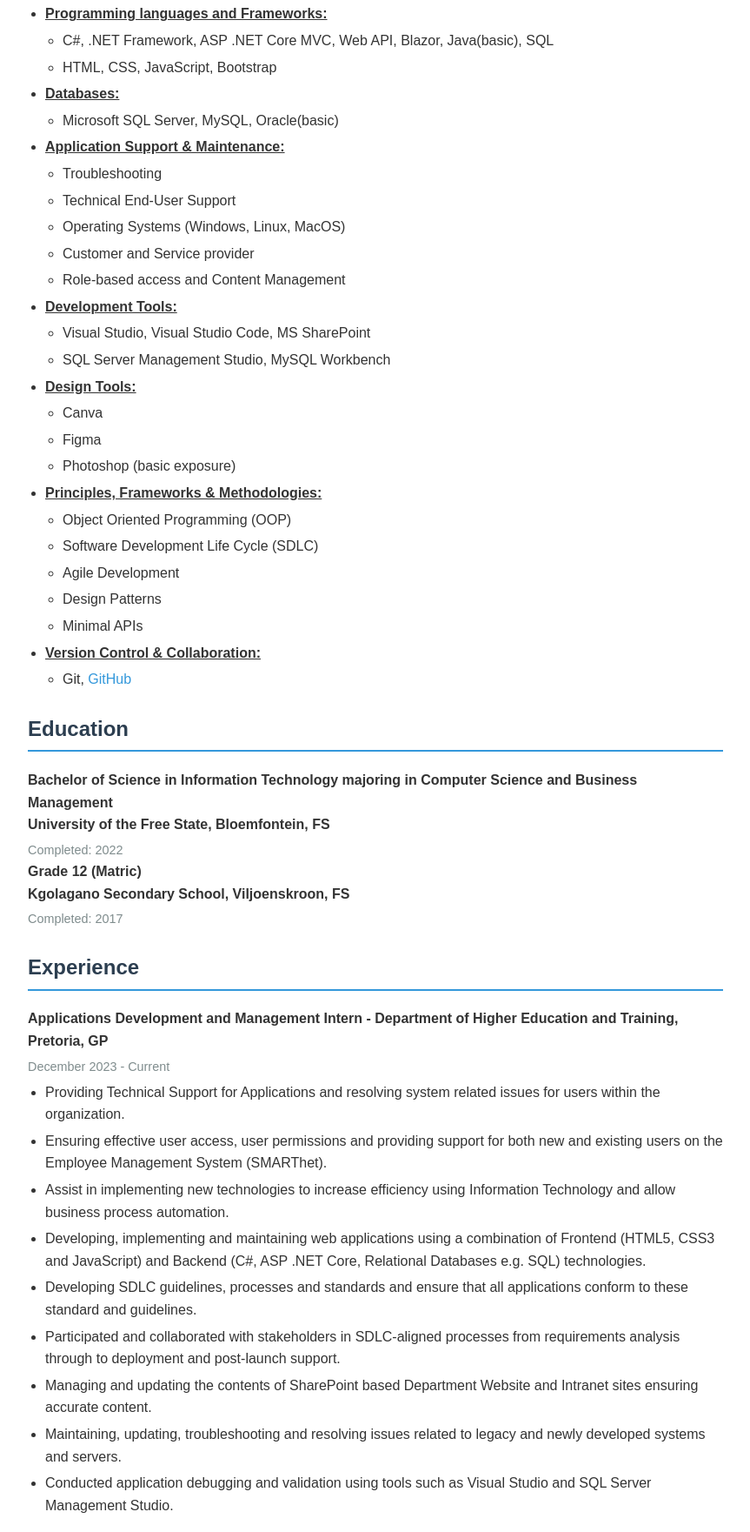
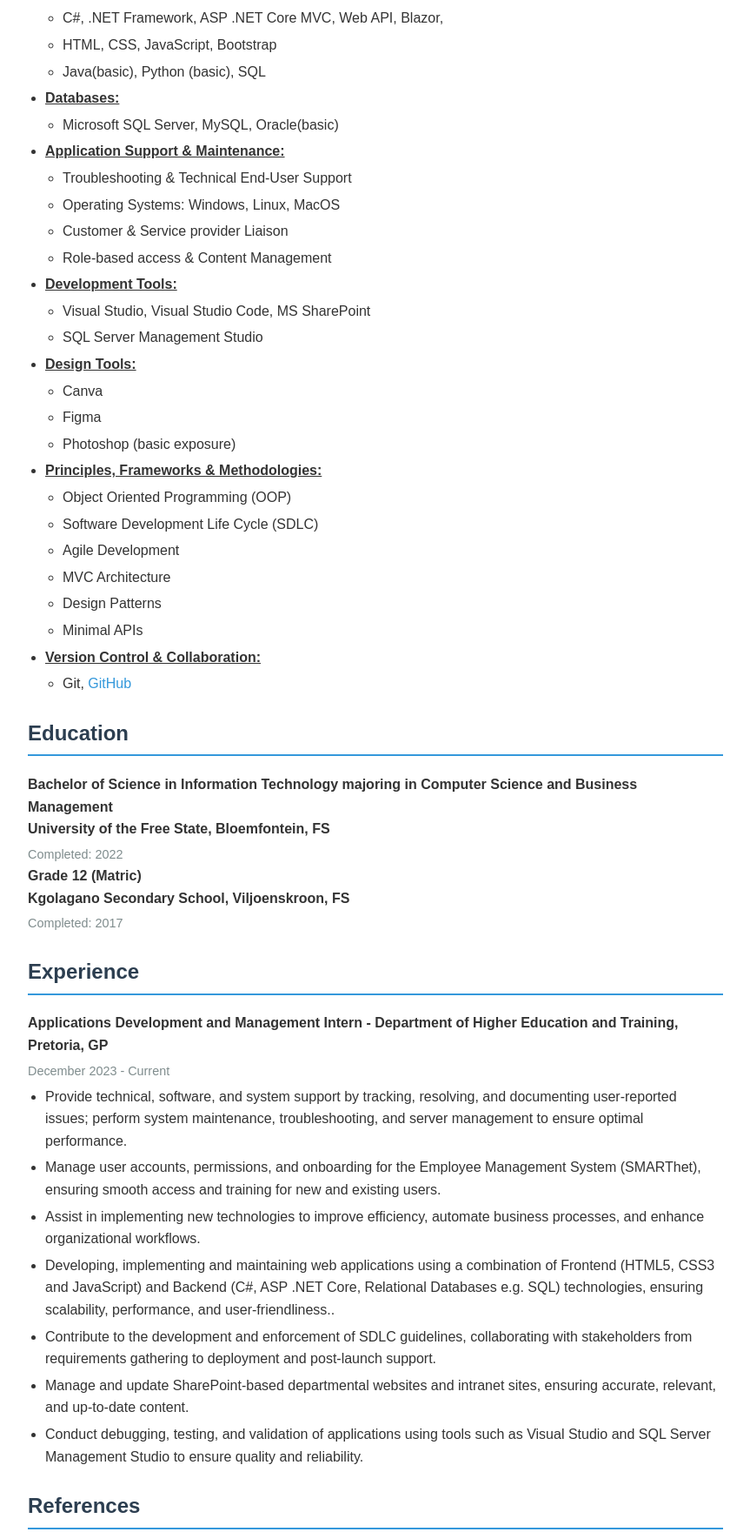
Before and after one commit to SirTebz/Single-Page-CV, a plain HTML site: page index.html in a window 1280 px wide. Shown: the part 623-2384 px from the top of the page at 87% size, without its empty margins (208-1071 px from the left). Drawn offline with Linux system fonts and the light colour scheme.

Commit message:
Modified

```diff
--- a/index.html
+++ b/index.html
@@ -20,7 +20,7 @@
     <h2>Summary</h2>
     <div class="summary">
         <p>
-            I hold a Bachelor of Science in Information Technology majoring in Computer Science and Business Management from the University of the Free State and currently serve as an Intern at the Department of Higher Education and Training (DHET). I'm a dedicated, goal-oriented IT professional with hands-on experience in Software Development, Technical Application Support and Management and System administration with a strong passion for building clean, efficient, functional digital solutions. I specialize in frontend development with hands-on experience in backend development. I'm skilled in languages and frameworks such as C#, ASP.NET Core, HTML5, CSS3, JavaScript, SQL, and have experience with CMS platforms like WordPress and SharePoint and Design tools such as Canva. I'm also familiar with SDLC and Agile methodologies. I bring a strong work ethic, attention to detail and the ability to manage and prioritize multiple development tasks within a collaborative team environment.
+            I hold a Bachelor of Science in Information Technology majoring in Computer Science and Business Management and currently an IT Intern at the Department of Higher Education and Training (DHET). I have hands-on experience in Software Development, Technical Application Support and System administration with a strong passion for building clean, efficient, functional digital solutions. I specialize in frontend development with hands-on experience in backend development. I'm proficient skilled in languages and frameworks such as C#, ASP.NET Core, HTML5, CSS3, JavaScript, SQL, CMS platforms like WordPress and SharePoint and Design tools such as Canva and Figma. I'm familiar with SDLC and Agile methodologies. I bring a strong work ethic, attention to detail and the ability to manage and prioritize multiple development tasks within a collaborative team environment.
         </p>
     </div>
 
@@ -29,8 +29,9 @@
         <ul>
             <li class="list-heading">Programming languages and Frameworks:</li>
             <ul>
-                <li>C#, .NET Framework, ASP .NET Core MVC, Web API, Blazor, Java(basic), SQL</li>
+                <li>C#, .NET Framework, ASP .NET Core MVC, Web API, Blazor,</li>
                 <li>HTML, CSS, JavaScript, Bootstrap</li>
+                <li>Java(basic), Python (basic), SQL</li>
             </ul>
             <li class="list-heading">Databases:</li>
             <ul>
@@ -38,16 +39,15 @@
             </ul>
             <li class="list-heading">Application Support & Maintenance:</li>
             <ul>
-                <li>Troubleshooting</li>
-                <li>Technical End-User Support</li>
-                <li>Operating Systems (Windows, Linux, MacOS)</li>
-                <li>Customer and Service provider</li>
-                <li>Role-based access and Content Management</li>
+                <li>Troubleshooting & Technical End-User Support</li>
+                <li>Operating Systems: Windows, Linux, MacOS</li>
+                <li>Customer & Service provider Liaison</li>
+                <li>Role-based access & Content Management</li>
             </ul>
             <li class="list-heading">Development Tools:</li>
             <ul>
                 <li>Visual Studio, Visual Studio Code, MS SharePoint</li>
-                <li>SQL Server Management Studio, MySQL Workbench</li>
+                <li>SQL Server Management Studio</li>
             </ul>
             <li class="list-heading">Design Tools:</li>
             <ul>
@@ -60,6 +60,7 @@
                 <li>Object Oriented Programming (OOP)</li>
                 <li>Software Development Life Cycle (SDLC)</li>
                 <li>Agile Development</li>
+                <li>MVC Architecture</li>
                 <li>Design Patterns</li>
                 <li>Minimal APIs</li>
             </ul>
@@ -88,31 +89,25 @@
         <div class="date">December 2023 - Current</div>
         <ul>
             <li>
-                Providing Technical Support for Applications and resolving system related issues for users within the organization.
+                Provide technical, software, and system support by tracking, resolving, and documenting user-reported issues; perform system maintenance, troubleshooting, and server management to ensure optimal performance.
             </li>
             <li>
-                Ensuring effective user access, user permissions and providing support for both new and existing users on the Employee Management System (SMARThet).
+                Manage user accounts, permissions, and onboarding for the Employee Management System (SMARThet), ensuring smooth access and training for new and existing users.
             </li>
             <li>
-                Assist in implementing new technologies to increase efficiency using Information Technology and allow business process automation.
+                Assist in implementing new technologies to improve efficiency, automate business processes, and enhance organizational workflows.
             </li>
             <li>
-                Developing, implementing and maintaining web applications using a combination of Frontend (HTML5, CSS3 and JavaScript) and Backend (C#, ASP .NET Core, Relational Databases e.g. SQL) technologies.
+                Developing, implementing and maintaining web applications using a combination of Frontend (HTML5, CSS3 and JavaScript) and Backend (C#, ASP .NET Core, Relational Databases e.g. SQL) technologies, ensuring scalability, performance, and user-friendliness..
             </li>
             <li>
-                Developing SDLC guidelines, processes and standards and ensure that all applications conform to these standard and guidelines.
+                Contribute to the development and enforcement of SDLC guidelines, collaborating with stakeholders from requirements gathering to deployment and post-launch support.
             </li>
             <li>
-                Participated and collaborated with stakeholders in SDLC-aligned processes from requirements analysis through to deployment and post-launch support.
+                Manage and update SharePoint-based departmental websites and intranet sites, ensuring accurate, relevant, and up-to-date content.
             </li>
             <li>
-                Managing and updating the contents of SharePoint based Department Website and Intranet sites ensuring accurate content.
-            </li>
-            <li>
-                Maintaining, updating, troubleshooting and resolving issues related to legacy and newly developed systems and servers.
-            </li>
-            <li>
-                Conducted application debugging and validation using tools such as Visual Studio and SQL Server Management Studio.
+                Conduct debugging, testing, and validation of applications using tools such as Visual Studio and SQL Server Management Studio to ensure quality and reliability.
             </li>
         </ul>
         <!-- <div class="skills">Skills: List of skills gained</div> -->
```
